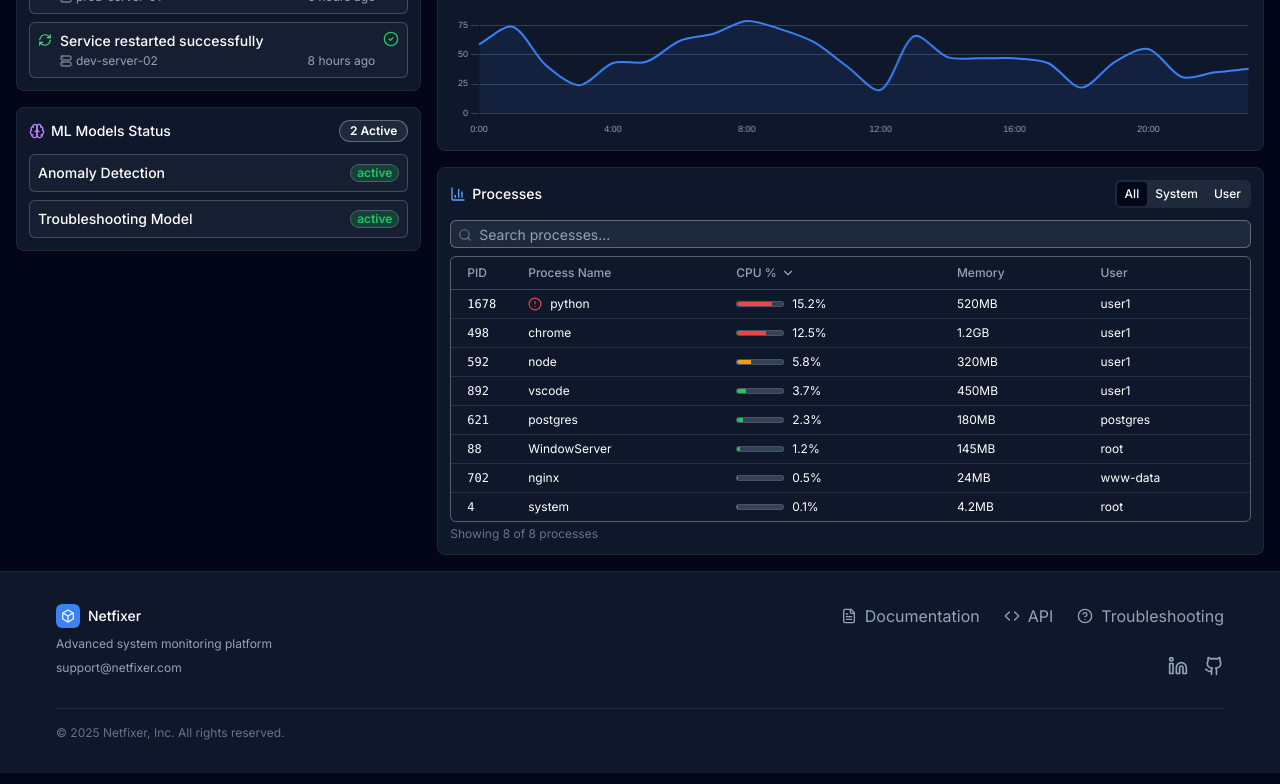
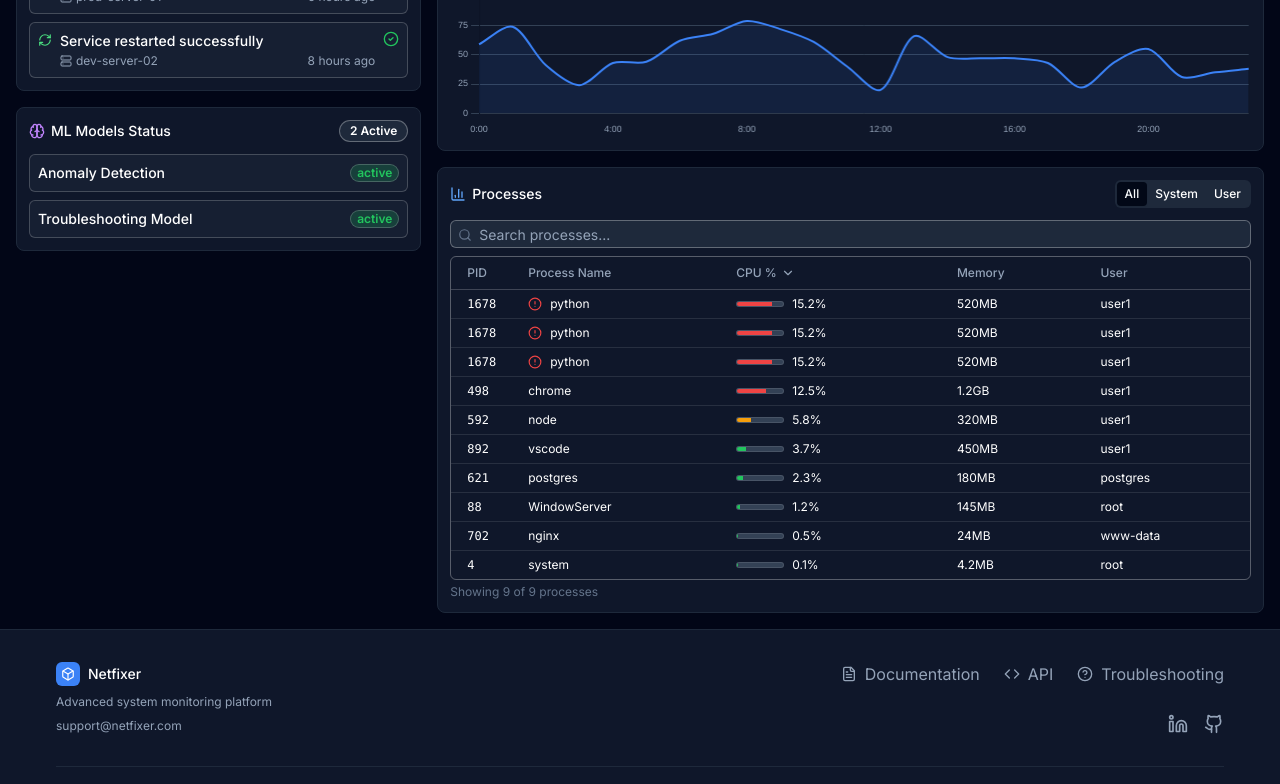
Before and after one commit to Talfaza/Netfixer, a Next.js app in the folder frontend/: page / in a window 1280 px wide. Shown: the part 501-1285 px from the top of the page. Built offline with nearby package versions, Linux system fonts and the light colour scheme.

Commit message:
fix: minor fix

```diff
--- a/frontend/components/process-table.tsx
+++ b/frontend/components/process-table.tsx
@@ -81,6 +81,18 @@ const mockProcesses = [
     command: "/Applications/Visual Studio Code.app/Contents/MacOS/Electron",
     user: "user1",
   },
+  {
+    id: 12,
+    name: "python",
+    pid: 1678,
+    cpu: 15.2,
+    memory: "520MB",
+    type: "user",
+    command: "python3 data_processor.py",
+    user: "user1",
+    alert: true,
+  },
+
   {
     id: 12,
     name: "python",
@@ -301,9 +313,8 @@ export default function ProcessTable({ filterType }: ProcessTableProps) {
                     <div className="flex items-center gap-2">
                       <div className="w-12 h-1.5 rounded-full bg-slate-700 overflow-hidden border border-white/10">
                         <div
-                          className={`h-full ${
-                            process.cpu > 10 ? "bg-red-500" : process.cpu > 5 ? "bg-amber-500" : "bg-green-500"
-                          }`}
+                          className={`h-full ${process.cpu > 10 ? "bg-red-500" : process.cpu > 5 ? "bg-amber-500" : "bg-green-500"
+                            }`}
                           style={{ width: `${Math.min(process.cpu * 5, 100)}%` }}
                         />
                       </div>
```
